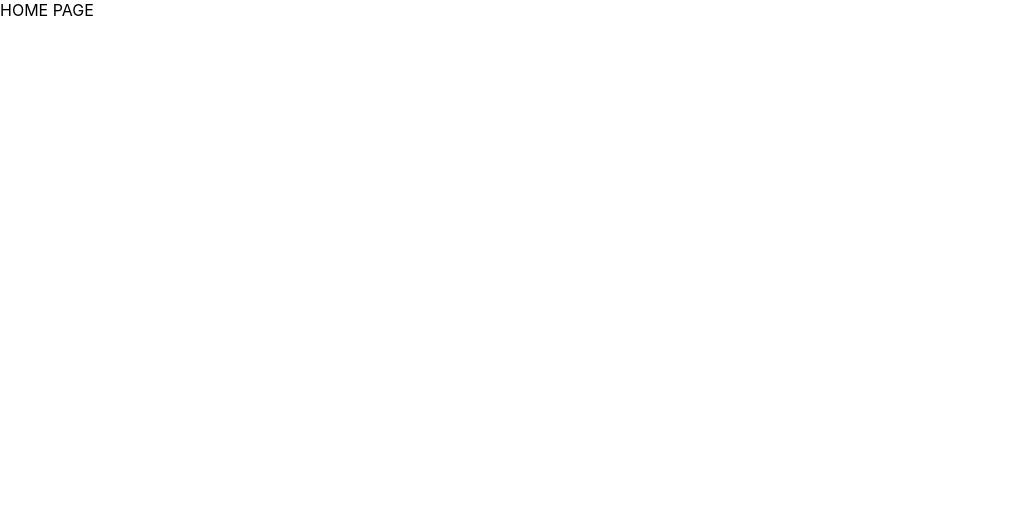
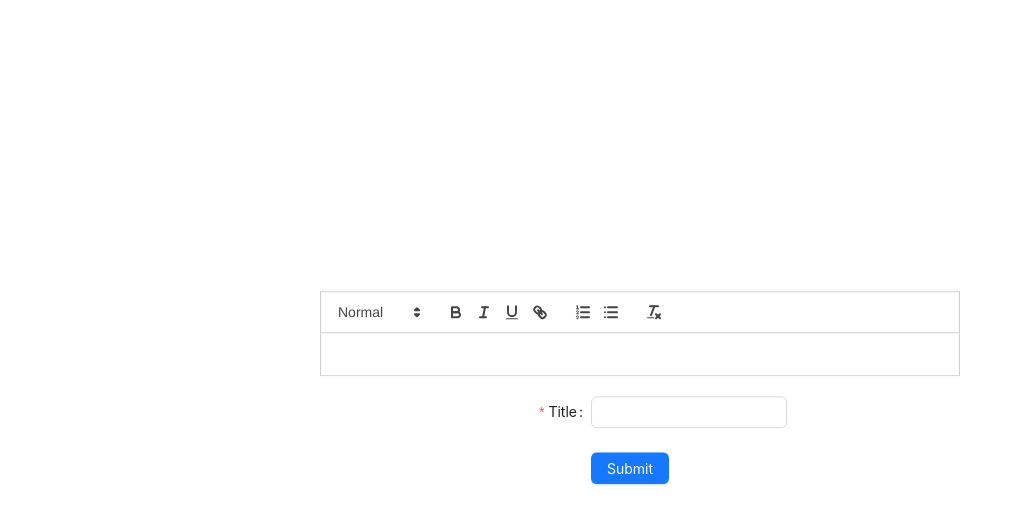
Before and after one commit to DaddyGasCoin/blog-cms, a Next.js app: page /home in a window 1280 px wide. Shown: the top 524 px of the page, without its empty margins (0-1022 px from the left). Built offline with nearby package versions, Linux system fonts and the light colour scheme.

Commit message:
Add page to create new post

```diff
--- a/package.json
+++ b/package.json
@@ -13,7 +13,8 @@
     "axios": "^1.2.0",
     "next": "13.0.6",
     "react": "18.2.0",
-    "react-dom": "18.2.0"
+    "react-dom": "18.2.0",
+    "react-quill": "^2.0.0"
   },
   "devDependencies": {
     "autoprefixer": "^10.4.13",
--- a/pages/home.js
+++ b/pages/home.js
@@ -1,5 +1,127 @@
+import React, { useState } from 'react';
+import ReactQuill from 'react-quill';
+import 'react-quill/dist/quill.snow.css';
+import { Button, Form, Input, message, Spin } from 'antd';
+import { LoadingOutlined } from '@ant-design/icons';
+import checkUserStatus from "../utils/checkUserStatus"
+const axios = require('axios');
 
+export default function home({ }) {
+    const [value, setValue] = useState('');
+    const [messageApi, contextHolder] = message.useMessage();
+    const [loadStatus, setLoadStatus] = useState(false)
+    const [blurState, setBlurState] = useState({ filter: 'blur(0)' })
+    const antIcon = (
+        <LoadingOutlined
+            style={{
+                fontSize: 100,
+            }}
+            spin
+        />
+    );
 
-export default function home() {
-    return <div>HOME PAGE</div>
+    const success = () => {
+        messageApi.open({
+            type: 'success',
+            content: `Post succesfull`,
+        });
+        setLoadStatus(false)
+        setBlurState({
+            filter: 'blur(0)'
+        })
+    };
+
+    const error = () => {
+        messageApi.open({
+            type: 'error',
+            content: 'Invalid credatials',
+        });
+        setLoadStatus(false)
+        setBlurState({
+            filter: 'blur(0)'
+        })
+    };
+
+    let token
+    if (checkUserStatus()) {
+        token = checkUserStatus()
+    }
+
+    const submitPost = async (data) => {
+
+        try {
+            setLoadStatus(true)
+            setBlurState({
+                filter: 'blur(4px)'
+            })
+            const resp = await axios.post(`https://blogapi-production-d43c.up.railway.app/post/create`,
+                {
+                    title: 'Loren Ipsum',
+                    message: data
+                }, {
+                headers: {
+                    'Authorization': `Bearer ${token.token}`
+                }
+            })
+            if (resp) {
+                success()
+            }
+        } catch (err) {
+            error()
+        }
+    }
+
+    return <>
+        <div className="absolute top-1/2 left-2/4 -translate-x-1/2 -translate-y-1/2 z-20">
+            {loadStatus ? <Spin indicator={antIcon} /> : null}
+        </div>
+        <div className="absolute top-1/2 left-2/4 -translate-x-1/2 -translate-y-1/2 w-1/2
+            flex flex-col gap-5" style={blurState}>
+            {contextHolder}
+            <ReactQuill theme="snow" value={value} onChange={setValue}
+                style={{
+                    overflow: "auto",
+                    maxHeight: "300px"
+                }} />
+            <div className="self-center	">
+                <Form
+                    name="basic"
+                    labelCol={{
+                        span: 8,
+                    }}
+                    wrapperCol={{
+                        span: 16,
+                    }}
+
+                    onFinish={submitPost}
+                    // onFinishFailed={onFinishFailed}
+                    autoComplete="off"
+                >
+                    <Form.Item
+                        label="Title"
+                        name="title"
+                        rules={[
+                            {
+                                required: true,
+                                message: 'Title is required!',
+                            },
+                        ]}
+                    >
+                        <Input />
+                    </Form.Item>
+                    <Form.Item
+                        wrapperCol={{
+                            offset: 8,
+                            span: 16,
+                        }}
+                    >
+                        <Button type="primary" htmlType="submit">
+                            Submit
+                        </Button>
+                    </Form.Item>
+                </Form>
+            </div>
+            {/* <Button onClick={() => submitPost(value)}>Submit</Button> */}
+        </div>
+    </>
 }
```
Also changed, not shown: 1 other file (tests, documents, lock files or other folders).
